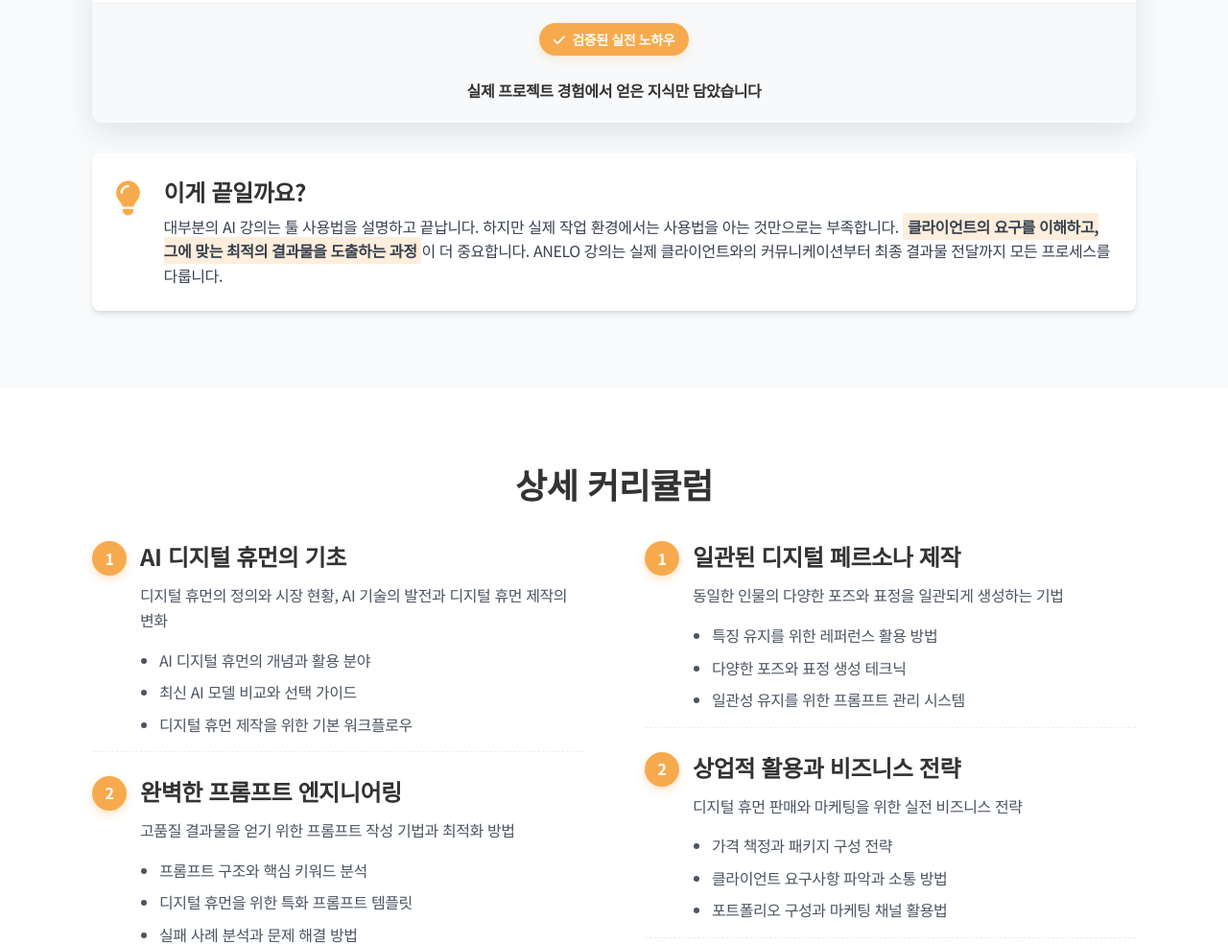
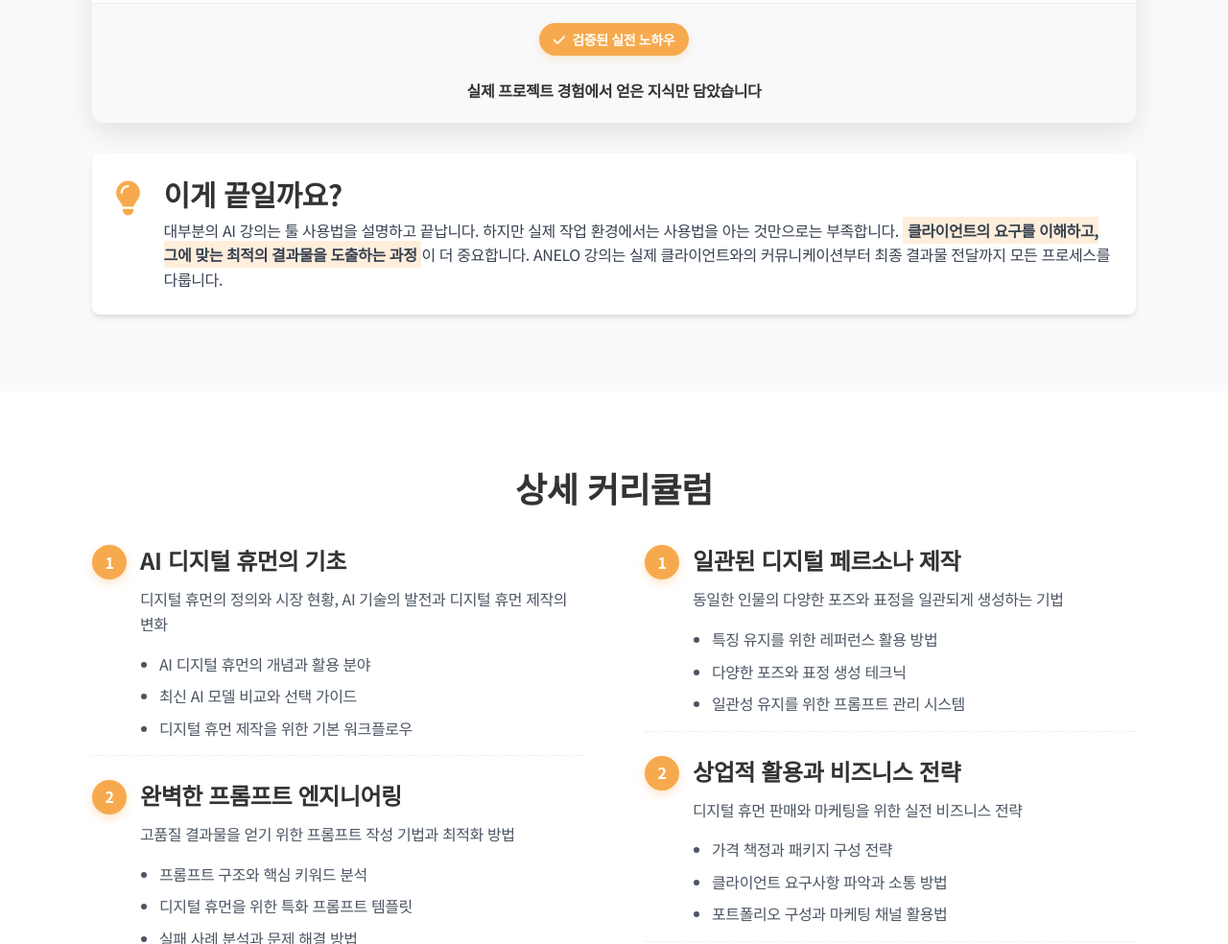
Before and after one commit to Dymicguys123/anelo-html-page, a plain HTML site: page index.html in a window 1280 px wide. Shown: the part 8009-8993 px from the top of the page at 96% size. Drawn offline with nearby package versions, Linux system fonts and the light colour scheme.

Commit message:
Update index.html

```diff
--- a/index.html
+++ b/index.html
@@ -1373,7 +1373,7 @@
                         <i class="fas fa-lightbulb"></i>
                     </div>
                     <div>
-                        <h3 class="text-2xl font-bold mb-2">이게 끝일까요?</h3>
+                        <h3 class="text-3xl font-bold mb-2">이게 끝일까요?</h3>
                         <p class="text-gray-700">
                             대부분의 AI 강의는 툴 사용법을 설명하고 끝납니다. 하지만 실제 작업 환경에서는 사용법을 아는 것만으로는 부족합니다. <span class="key-highlight px-2 py-1 font-bold">클라이언트의 요구를 이해하고, 그에 맞는 최적의 결과물을 도출하는 과정</span>이 더 중요합니다. ANELO 강의는 실제 클라이언트와의 커뮤니케이션부터 최종 결과물 전달까지 모든 프로세스를 다룹니다.
                         </p>
```
